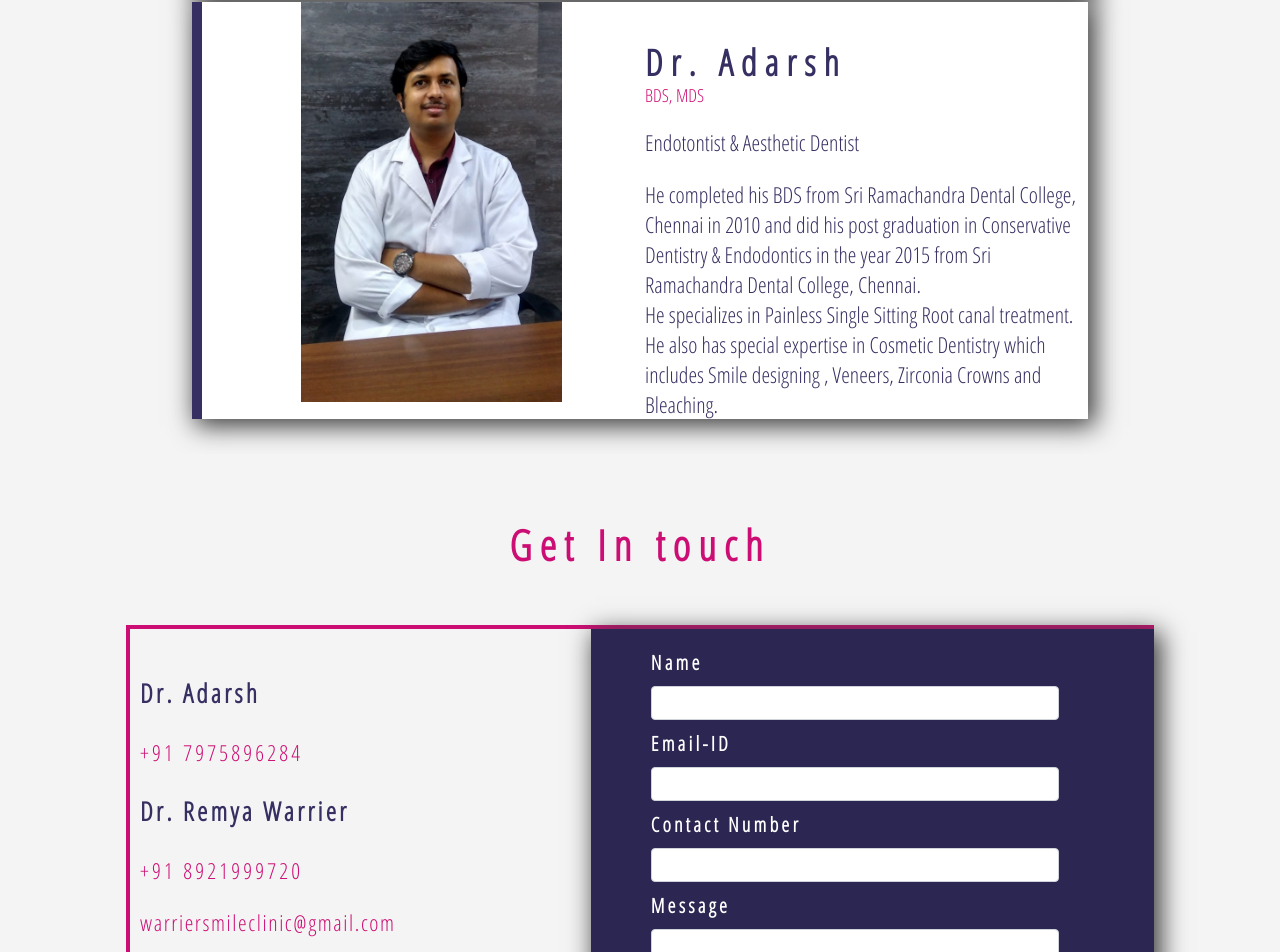
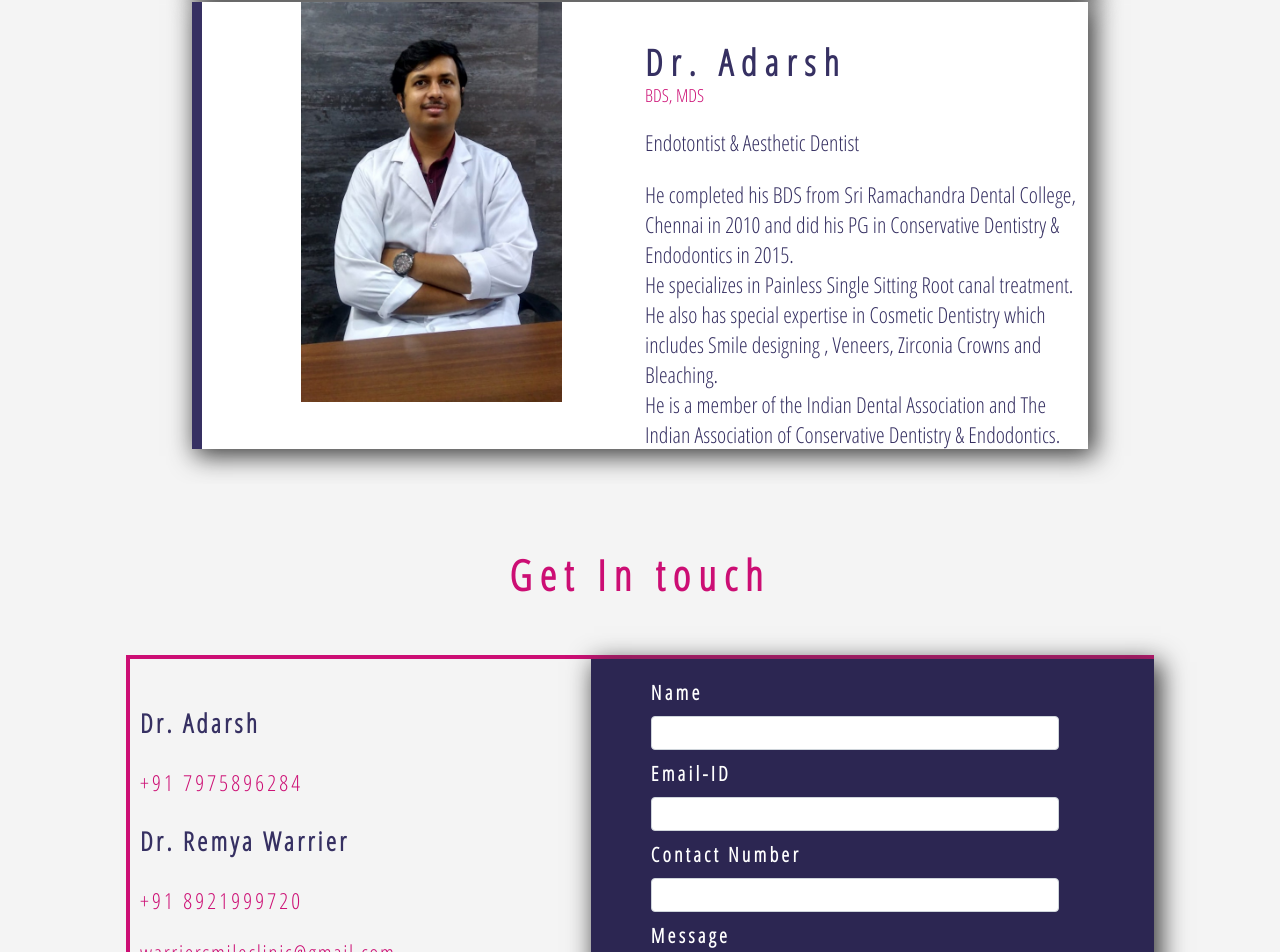
Before and after one commit to RajathWarrier/Warrier-Smile-Clinic, an Angular app: page / in a window 1280 px wide. Shown: the part 1998-2950 px from the top of the page. Built offline with nearby package versions, Linux system fonts and the light colour scheme.

Commit message:
Additio in Adarsh's about

```diff
--- a/src/app/about/about.component.html
+++ b/src/app/about/about.component.html
@@ -30,14 +30,16 @@
                 <p class="credentials">BDS, MDS</p>
                 <p class="specialization">Endotontist & Aesthetic Dentist</p>
                 <section class="brief brief-adarsh">He completed his BDS from Sri Ramachandra Dental
-                    College, Chennai in 2010 and did his post graduation in Conservative
-                    Dentistry & Endodontics in the year 2015 from Sri Ramachandra
-                    Dental College, Chennai.
+                    College, Chennai in 2010 and did his PG in Conservative
+                    Dentistry & Endodontics in 2015.
                 </section>
                 <section class="brief brief-adarsh">He specializes in Painless Single Sitting Root canal treatment. He also
                     has special expertise in Cosmetic Dentistry which includes Smile
                     designing , Veneers, Zirconia Crowns and Bleaching.
                 </section>
+                <section class="brief brief-adarsh">He is a member of the Indian Dental Association and The Indian Association of
+                    Conservative Dentistry & Endodontics.
+                </section>
             </div>
         </div>
     </div>
```
